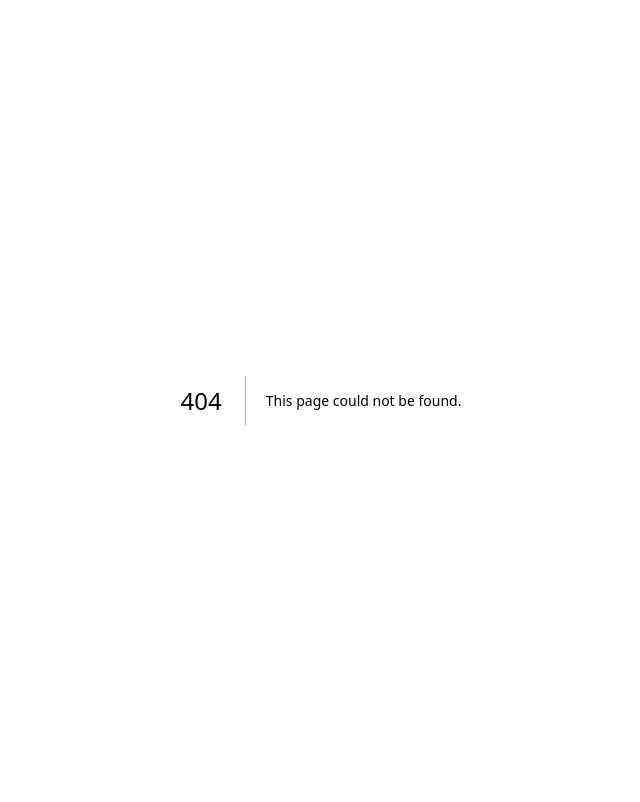
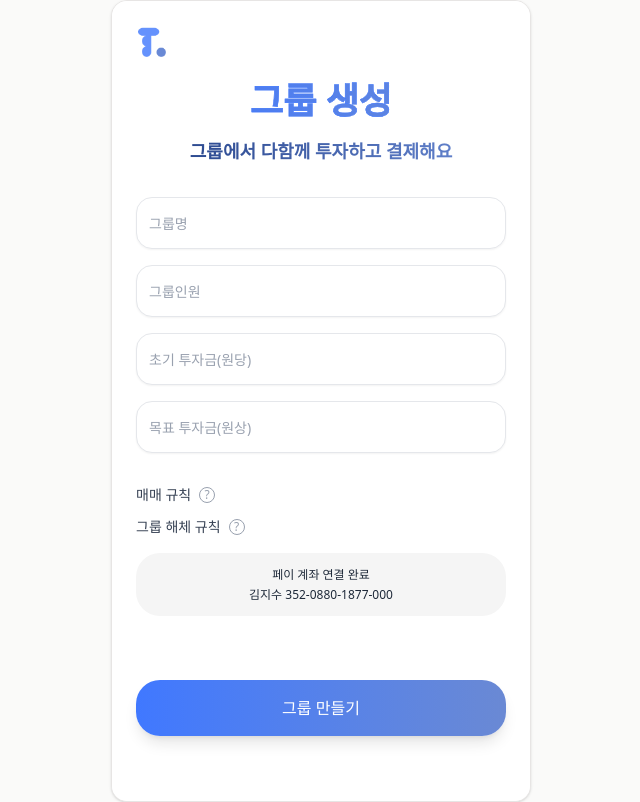
Before and after one commit to ToGather-Final/ToGather-Client, a Next.js app: page /group-create in a window 1280 px wide. Before the commit this address had no page. Shown: the whole page, without its empty margins (319-959 px from the left). Built offline with nearby package versions, Linux system fonts and the light colour scheme.

Commit message:
Feat: 그룹 생성

```diff
--- /dev/null
+++ b/src/app/(pages)/(plain)/group-complete/page.tsx
@@ -0,0 +1,89 @@
+"use client"
+
+import { useRouter } from "next/navigation"
+
+export default function GroupCompletePage() {
+  const router = useRouter()
+
+  return (
+    <div className="min-h-screen bg-white relative overflow-hidden flex flex-col">
+      {/* Header */}
+      <div className="p-6 relative z-10 flex-shrink-0">
+        <img
+          src="/images/logo-blue.png"
+          alt="ToGather Logo"
+          className="h-8 w-8 object-contain"
+        />
+      </div>
+
+      {/* Main content */}
+      <div className="flex-1 flex flex-col items-center justify-center relative z-10">
+        {/* Title Section */}
+        <div className="px-8">
+          <h1
+            className="text-4xl font-extrabold text-center mb-4 leading-tight"
+            style={{
+              backgroundImage: 'linear-gradient(to right, #264989, #6989D4)',
+              WebkitBackgroundClip: 'text',
+              WebkitTextFillColor: 'transparent',
+              backgroundClip: 'text',
+              fontWeight: 900,
+              WebkitTextStroke: '0.4px #264989'
+            }}
+          >
+            고잉메리호
+            <br />
+            그룹이 생성됐어요
+          </h1>
+
+          <p
+            className="text-lg font-semibold text-center mb-4"
+            style={{
+              backgroundImage: 'linear-gradient(to right, #234085, #6989D4)',
+              WebkitBackgroundClip: 'text',
+              WebkitTextFillColor: 'transparent',
+              backgroundClip: 'text'
+            }}
+          >
+            그룹 코드 혹은 초대 링크를 공유하세요
+          </p>
+        </div>
+
+        {/* Group Image - Full Width */}
+        <div className="w-full mb-4">
+          <img
+            src="/images/group-create.png"
+            alt="Group Created"
+            className="w-full h-auto object-contain"
+          />
+        </div>
+
+        {/* Code and Link Section */}
+        <div className="px-8 w-full">
+          {/* Code Section */}
+          <div className="text-center mb-6">
+            <p className="text-sm text-gray-600 mb-2">코드 번호</p>
+            <p
+              className="text-5xl font-normal mb-6"
+              style={{
+                backgroundImage: 'linear-gradient(to right, #345699, #111D33)',
+                WebkitBackgroundClip: 'text',
+                WebkitTextFillColor: 'transparent',
+                backgroundClip: 'text'
+              }}
+            >
+              1A4P
+            </p>
+          </div>
+
+          {/* Link Box */}
+          <div className="w-full max-w-sm mx-auto mb-8">
+            <div className="rounded-2xl border border-gray-200 bg-white px-4 py-3 text-center">
+              <p className="text-base text-gray-700">https://github.com/Jixoo-IT</p>
+            </div>
+          </div>
+        </div>
+      </div>
+    </div>
+  )
+}
--- /dev/null
+++ b/src/app/(pages)/(plain)/group-create/page.tsx
@@ -0,0 +1,142 @@
+"use client"
+
+import type React from "react"
+import { useState } from "react"
+import { useRouter } from "next/navigation"
+import { Input } from "@/components/ui/input"
+import MainButton from "@/components/common/MainButton"
+
+export default function GroupCreatePage() {
+  const router = useRouter()
+  const [formData, setFormData] = useState({
+    groupName: "",
+    groupMemberId: "",
+    initialInvestment: "",
+    targetInvestment: "",
+  })
+
+  const handleSubmit = (e: React.FormEvent) => {
+    e.preventDefault()
+    // 페이 계좌 개설 화면으로 이동
+    router.push("/pay-account-setup")
+  }
+
+  const handleInputChange = (field: string, value: string) => {
+    setFormData((prev) => ({
+      ...prev,
+      [field]: value,
+    }))
+  }
+
+  return (
+    <div className="h-screen bg-white relative overflow-hidden flex flex-col">
+      {/* Header */}
+      <div className="p-6 relative z-10 flex-shrink-0">
+        <img
+          src="/images/logo-blue.png"
+          alt="ToGather Logo"
+          className="h-8 w-8 object-contain"
+        />
+      </div>
+
+      {/* Content */}
+      <div className="flex-1 px-6 pb-8 relative z-10 overflow-y-auto">
+        <div className="max-w-md mx-auto">
+          <h1
+            className="text-4xl font-extrabold text-center mb-4"
+            style={{
+              backgroundImage: 'linear-gradient(to right, #4078FF, #6989D4)',
+              WebkitBackgroundClip: 'text',
+              WebkitTextFillColor: 'transparent',
+              backgroundClip: 'text',
+              fontWeight: 900,
+              WebkitTextStroke: '0.4px #4078FF'
+            }}
+          >
+            그룹 생성
+          </h1>
+          <p
+            className="text-lg font-extrabold text-center mb-8"
+            style={{
+              backgroundImage: 'linear-gradient(to right, #234085, #6989D4)',
+              WebkitBackgroundClip: 'text',
+              WebkitTextFillColor: 'transparent',
+              backgroundClip: 'text'
+            }}
+          >
+            그룹에서 다함께 투자하고 결제해요
+          </p>
+
+          <form onSubmit={handleSubmit} className="space-y-4">
+            {/* Group Name Input */}
+            <Input
+              placeholder="그룹명"
+              value={formData.groupName}
+              onChange={(e) => handleInputChange("groupName", e.target.value)}
+              className="h-13 rounded-2xl border-gray-200 text-lg placeholder:text-gray-400 bg-white"
+              required
+            />
+
+            {/* Group Member ID Input */}
+            <Input
+              placeholder="그룹인원"
+              value={formData.groupMemberId}
+              onChange={(e) => handleInputChange("groupMemberId", e.target.value)}
+              className="h-13 rounded-2xl border-gray-200 text-lg placeholder:text-gray-400 bg-white"
+              required
+            />
+
+            {/* Initial Investment Input */}
+            <Input
+              placeholder="초기 투자금(원당)"
+              value={formData.initialInvestment}
+              onChange={(e) => handleInputChange("initialInvestment", e.target.value)}
+              className="h-13 rounded-2xl border-gray-200 text-lg placeholder:text-gray-400 bg-white"
+              required
+            />
+
+            {/* Target Investment Input */}
+            <Input
+              placeholder="목표 투자금(원상)"
+              value={formData.targetInvestment}
+              onChange={(e) => handleInputChange("targetInvestment", e.target.value)}
+              className="h-13 rounded-2xl border-gray-200 text-lg placeholder:text-gray-400 bg-white"
+              required
+            />
+
+            {/* Info Section */}
+            <div className="space-y-3 py-4">
+              <div className="flex items-center gap-2">
+                <span className="text-sm text-gray-700">매매 규칙</span>
+                <button type="button" className="w-4 h-4 rounded-full border border-gray-400 flex items-center justify-center">
+                  <span className="text-xs text-gray-400">?</span>
+                </button>
+              </div>
+
+              <div className="flex items-center gap-2">
+                <span className="text-sm text-gray-700">그룹 해체 규칙</span>
+                <button type="button" className="w-4 h-4 rounded-full border border-gray-400 flex items-center justify-center">
+                  <span className="text-xs text-gray-400">?</span>
+                </button>
+              </div>
+
+              {/* Payment Info Box */}
+              <div className="rounded-3xl p-3 mt-4" style={{ backgroundColor: '#F5F5F5' }}>
+                <p className="text-xs text-gray-800 text-center leading-relaxed">
+                  페이 계좌 연결 완료
+                  <br />
+                  김지수 352-0880-1877-000
+                </p>
+              </div>
+            </div>
+
+            {/* Submit Button */}
+            <MainButton type="submit" className="mt-8">
+              그룹 만들기
+            </MainButton>
+          </form>
+        </div>
+      </div>
+    </div>
+  )
+}
```
Also changed, not shown: public/images/group-create.png (added).
